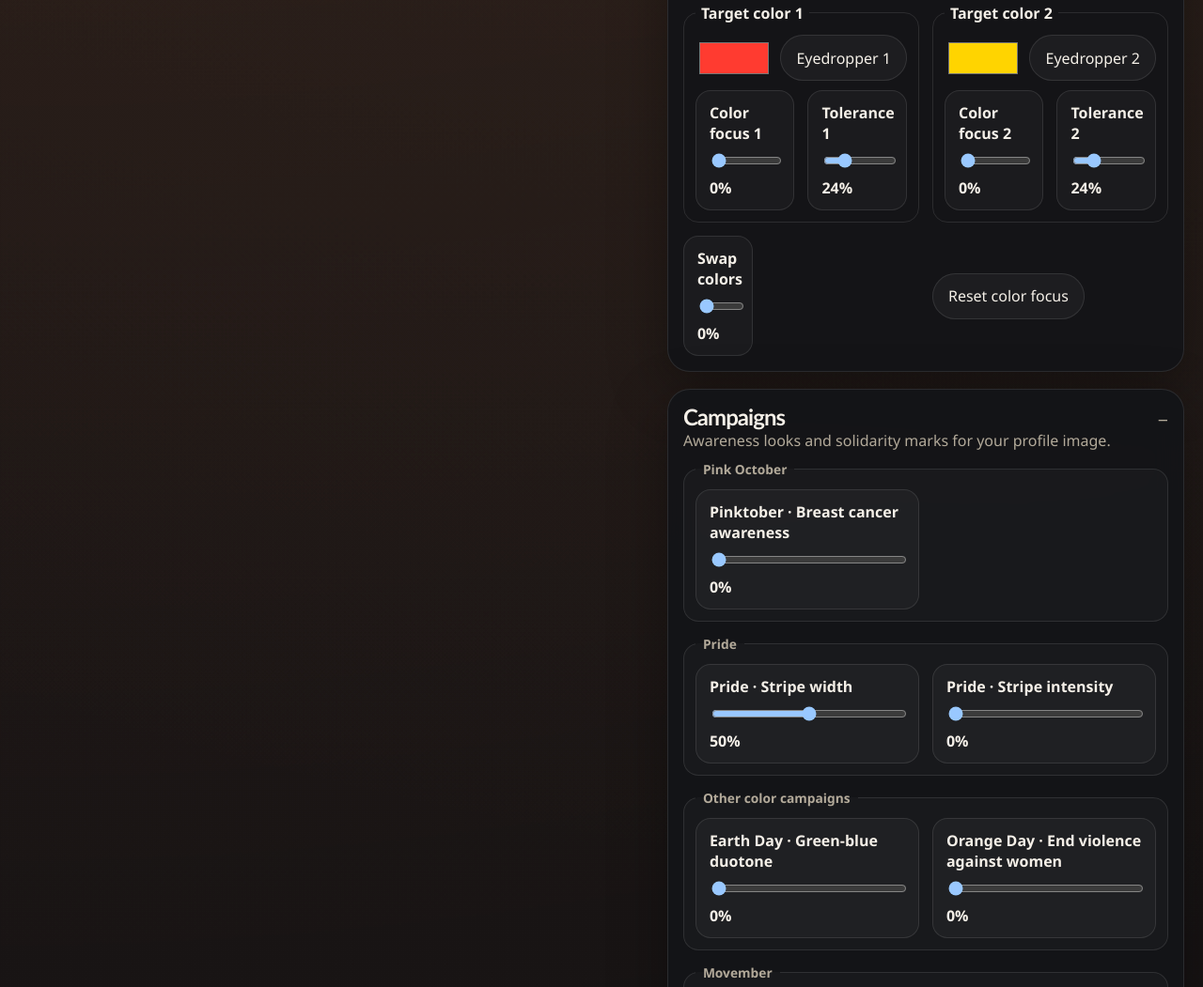
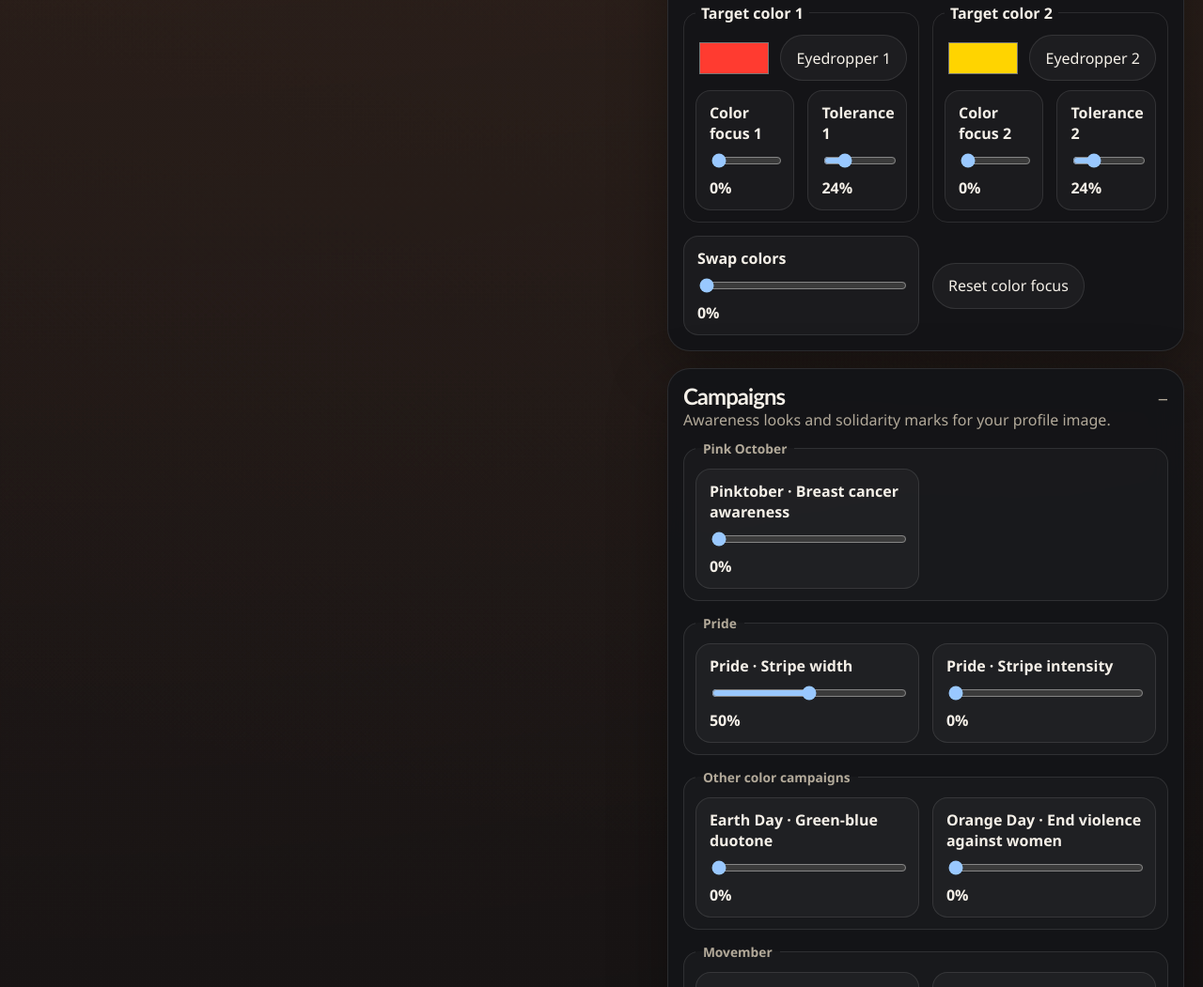
Before and after one commit to marsrakete/threadlinestudio, a website with bundled scripts: page index.html in a window 1280 px wide. Shown: the part 3054-4105 px from the top of the page at 94% size. Built offline with nearby package versions, Linux system fonts and the light colour scheme.

Commit message:
Style color swap beside focus reset

```diff
--- a/styles.css
+++ b/styles.css
@@ -363,6 +363,14 @@ input[type="color"] { inline-size: 100%; block-size: 44px; border: 0; border-rad
   grid-template-columns: repeat(2, minmax(0, 1fr));
 }
 
+.focus-swap-control {
+  min-width: 0;
+}
+
+.focus-swap-control .field {
+  grid-column: 1 / -1;
+}
+
 .focus-reset-button {
   align-self: center;
   justify-self: start;
```
